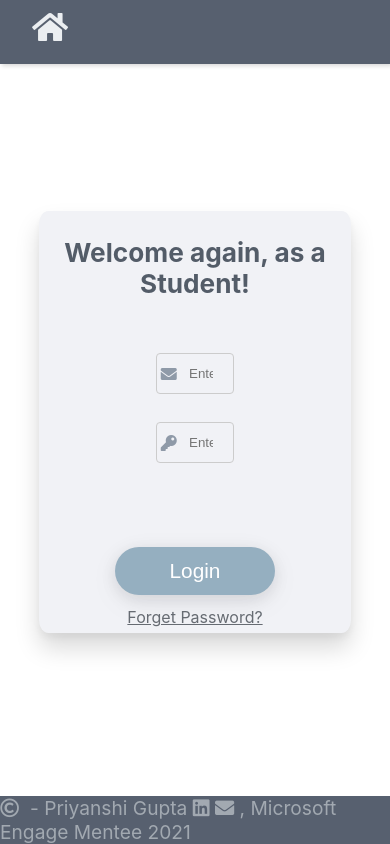
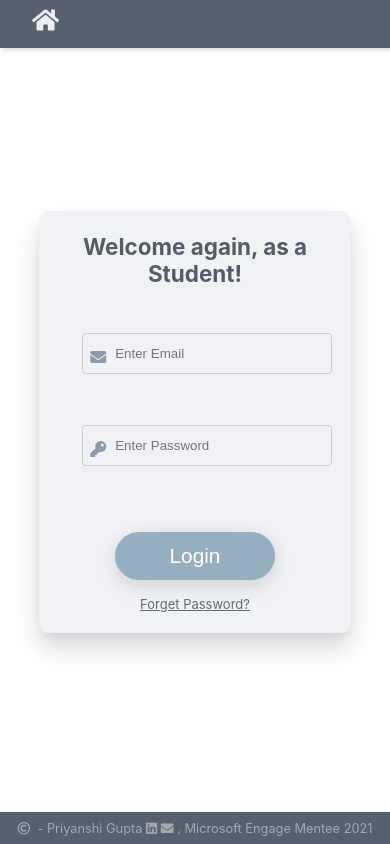
Before and after one commit to priya2006/Microsoft-Engage-Project-PseudoClassroom, a React (Create React App) app in the folder PseudoClassroomApp/pseudoclassroom-app/: page /student in a window 390 px wide. Built offline with nearby package versions, Linux system fonts and the light colour scheme.

Commit message:
Final commit

```diff
--- a/PseudoClassroomApp/pseudoclassroom-app/src/Components/Header.js
+++ b/PseudoClassroomApp/pseudoclassroom-app/src/Components/Header.js
@@ -9,7 +9,7 @@ function Header() {
     <div className="header-cont">
       {/* <Link> */}
       <Link className="heading-home" to="/"><i class="fas fa-home"></i></Link>
-        <div className="heading"><i class="far fa-calendar-check fa-lg"></i> Pseudo Classroom <i Style="font-size:1.1rem;">( Scheduler + Classroom )</i   ></div>
+        <div className="heading"><i class="far fa-calendar-check fa-lg"></i><b> Pseudo Classroom </b><i Style="font-size:1.1rem;">( Scheduler + Classroom )</i   ></div>
     </div>
   );
 }
--- a/PseudoClassroomApp/pseudoclassroom-app/src/Components/Home.js
+++ b/PseudoClassroomApp/pseudoclassroom-app/src/Components/Home.js
@@ -10,7 +10,7 @@ function Home() {
 
       <div className="home-cont">
         <div className="welcome-note">
-          <h3>Welcome to Class Scheduler!!</h3>
+          <h3>Welcome to Pseudo Classroom!!</h3>
         </div>
         <div className="options">
           <Link to="/student" className="student-btn"><span>As a Student</span></Link>
--- a/PseudoClassroomApp/pseudoclassroom-app/src/Components/Login.js
+++ b/PseudoClassroomApp/pseudoclassroom-app/src/Components/Login.js
@@ -160,8 +160,8 @@ function Login(props) {
                     <input type="password" className="newUserPass"  placeholder="Enter Password" /><br />
                     <span>{Error}</span>
                 </div>
-                <div><input type="submit" value="Login"className="login-btn" /></div>
-                <Link to='/resetPassword' Style="color:#666b72">Forget Password?</Link>
+                <div className="login-btn-cont"><input type="submit" value="Login"className="login-btn" />
+                <Link to='/resetPassword' Style="color:#666b72" className="forgotPass">Forget Password?</Link></div>
             </form>
         </div>:
         isStudent?
--- a/PseudoClassroomApp/pseudoclassroom-app/src/Css/Footer.css
+++ b/PseudoClassroomApp/pseudoclassroom-app/src/Css/Footer.css
@@ -1,14 +1,14 @@
 
 .footer-cont{
     position:fixed;
-    top: calc(100vh - 3rem);
-    height: 3rem;
+    top: calc(100vh - 2rem);
+    height: 2rem;
     width:100vw;
     bottom: 0rem;
     background-color:#57606f;
     display: flex;
     align-items: center;
-    font-size: 1.2rem;
+    font-size: 0.8rem;
     color:#a2a9b1;
   }
   .footer{
@@ -30,4 +30,7 @@
 }
 @media only screen and (max-width: 425px){
 	/*Small smartphones [325px -> 425px]*/
+  .footer{
+    justify-items: center;
+  }
 }
--- a/PseudoClassroomApp/pseudoclassroom-app/src/Css/Header.css
+++ b/PseudoClassroomApp/pseudoclassroom-app/src/Css/Header.css
@@ -1,7 +1,7 @@
 .header-cont{
     background-color: #57606f;
     width :100vw;
-    height : 4rem;
+    height : 3rem;
     display:flex;
     flex-direction: row;
     justify-content: space-between ;
@@ -12,11 +12,10 @@
   .header-cont > *{
     margin-left:1rem;
     position: absolute;
-    left:40rem;
+    left:20rem;
     margin-top:0.5rem ;
     color:#ebeef1;
-    font-size: xx-large;
-    font-weight: bold;
+    font-size: x-large;
     text-decoration: none;
   }
   .heading-home{
@@ -25,8 +24,7 @@
     left:1rem;
     margin-top:0.5rem ;
     color:#ebeef1;
-    font-size: xx-large;
-    font-weight: bold;
+    font-size: x-large;
     text-decoration: none;
   }
   .heading-home:hover{
@@ -38,12 +36,22 @@
 
   @media only screen and (max-width: 1200px){
     /*Tablets [601px -> 1200px]*/
-
-
+    .header-cont > *{
+      left:10rem;
+    }
+    .heading-home{
+      left:1rem;
+    }
 
 }
-@media only screen and (max-width: 600px){
+@media only screen and (max-width: 700px){
 	/*Big smartphones [426px -> 600px]*/
+  .header-cont>*{
+    display: none;
+  }
+  .heading-home{
+    display: flex;
+  }
 }
 @media only screen and (max-width: 425px){
 	/*Small smartphones [325px -> 425px]*/
--- a/PseudoClassroomApp/pseudoclassroom-app/src/Css/Home.css
+++ b/PseudoClassroomApp/pseudoclassroom-app/src/Css/Home.css
@@ -1,3 +1,8 @@
+
+.login-css{
+  height:50%;
+  width:60%;
+}
 
 .home-cont{
     background-color:#f1f2f6;
@@ -8,8 +13,8 @@
     top: 50%;
     left: 50%;
     transform: translate(-50%, -50%);
-    width:30vw;
-    height:50vh;
+    width:40%;
+    height:55%;
     border-radius: 3%;
     box-shadow: rgba(0, 0, 0, 0.15) 0px 15px 25px, rgba(0, 0, 0, 0.05) 0px 5px 10px;
   }
@@ -23,7 +28,7 @@
     height: 100%;
   }
   .options>*{
-    width:12rem;
+    width:10rem;
     height:4rem;
     border-bottom-left-radius: 4rem;
     border-bottom-right-radius: 4rem;
@@ -50,7 +55,7 @@
 }
 .welcome-note{
   color: #535c68;
-  font-size: 1.8rem;
+  font-size: 1.5rem;
   height:5rem;
 }
   .welcome-note{
@@ -58,11 +63,11 @@
     justify-content: center;
   }
 
-  @media only screen and (max-width: 1200px){
+  @media only screen and (max-width: 1250px){
     /*Tablets [601px -> 1200px]*/
     .home-cont{
-      width: 80vw;
-      height:40vh;
+      width: 60%;
+      height:50%;
     }
 
 }
@@ -74,7 +79,7 @@
     height:50vh;
   }
   .welcome-note{
-    font-size: 1.4rem;
+    font-size: 1.2rem;
     text-align: center;
     justify-content: center;
   }
--- a/PseudoClassroomApp/pseudoclassroom-app/src/Css/Login.css
+++ b/PseudoClassroomApp/pseudoclassroom-app/src/Css/Login.css
@@ -1,7 +1,7 @@
 
 .login-css{
-    height:70vh;
-    width:30vw;
+    height:70%;
+    width:60%;
   }
 
   .options>*:hover{
@@ -10,13 +10,13 @@
   }
   .welcome-note{
      color: #535c68;
-     font-size: 1.8rem;
+     font-size: 1.5rem;
      height:5rem;
   }
   .Login-details{
-    margin-top: 3rem;
+    margin-top: 1rem;
     width: 100%;
-    height: calc(50vh - 5rem);
+    height: calc(50vh);
     display: flex;
     flex-direction: column;
     justify-content: space-around;
@@ -27,9 +27,9 @@
     background-color: #f1f2f6;
     outline: none;
     border: 0.5px solid #535c68;
-    width: 20vw;
+    width: 60%;
     padding: 12px 20px;
-    margin: 8px 0;
+    margin: 5px 0;
     display: inline-block;
     border: 1px solid #ccc;
     border-radius: 4px;
@@ -40,9 +40,9 @@
     background-color: #f1f2f6;
     outline: none;
     border: 0.5px solid #535c68;
-    width: 20vw;
+    width: 60%;
     padding: 12px 20px;
-    margin: 8px 0;
+    margin: 5px 0;
     display: inline-block;
     border: 1px solid #ccc;
     border-radius: 4px;
@@ -50,11 +50,12 @@
     padding-left:2rem;
   }
   div>input[type=submit]{
-    margin-top: 4rem;
+    margin-top: 1.2rem;
   }
   .login-btn{
     width:10rem;
     height:3rem;
+
     border-bottom-left-radius: 4rem;
     border-bottom-right-radius: 4rem;
     border-top-right-radius: 4rem;
@@ -80,22 +81,26 @@
     color:red;
   }
   .Email-cont{
-    position: relative;
+    width:100%;
+    display: flex;
+    justify-content: center;
   }
   .Email-cont>i{
-    position: absolute;
+    position: relative;
     padding-right: 0.5rem;
-    left:0.3rem;
+    left:2rem;
     top:1.3rem;
     color:#8f9aa8;
   }
   .Pass-cont{
-    position: relative;
+    width:100%;
+    display: flex;
+    justify-content: center;
   }
   .Pass-cont>i{
-    position: absolute;
+    position: relative;
     padding-right: 0.5rem;
-    left:0.3rem;
+    left:2rem;
     top:1.3rem;
     color:#8f9aa8;
   }
@@ -106,6 +111,19 @@
     left:3.5rem;
     width:100%;
     display: flex;
+  }
+  .login-btn-cont{
+    width:10rem;
+    margin-top: 0rem;
+    padding-top: 0rem;
+    display: flex;
+    flex-direction: column;
+    justify-content: space-evenly;
+    align-items: center;
+  }
+  .forgotPass{
+    margin-top: 1rem;
+    font-size: small;
   }
 .checkAndReset-btn{
   width:10rem;
@@ -177,13 +195,32 @@
 
   @media only screen and (max-width: 1200px){
     /*Tablets [601px -> 1200px]*/
-
+    .newUserEmail{
+      width: 80%;
+    }
+    .newUserPass{
+      width: 80%;
+    }
 
 
 }
 @media only screen and (max-width: 600px){
+  .newUserEmail{
+    width: 80%;
+  }
+  .newUserPass{
+    width: 80%;
+  }
+  .login-css{
+    height: 80%;
+    width: 60%;
+  }
 	/*Big smartphones [426px -> 600px]*/
 }
-@media only screen and (max-width: 425px){
+@media only screen and (max-width: 400px){
 	/*Small smartphones [325px -> 425px]*/
+  .login-css{
+    height: 70%;
+    width: 60%;
+  }
 }
```
